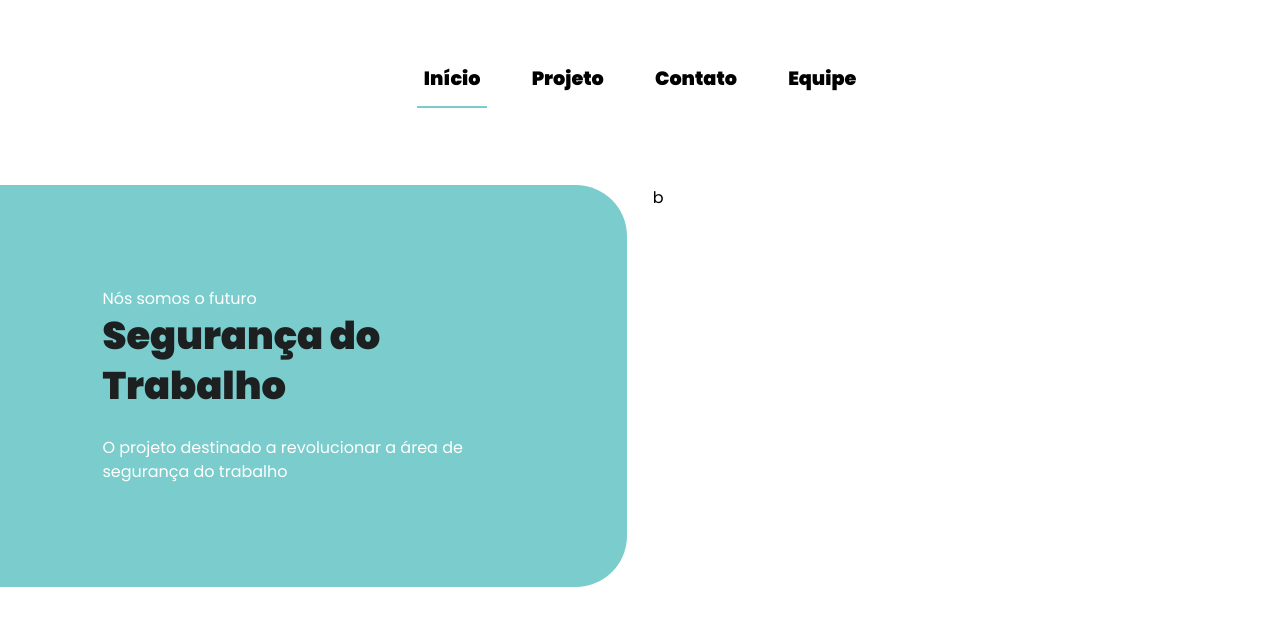
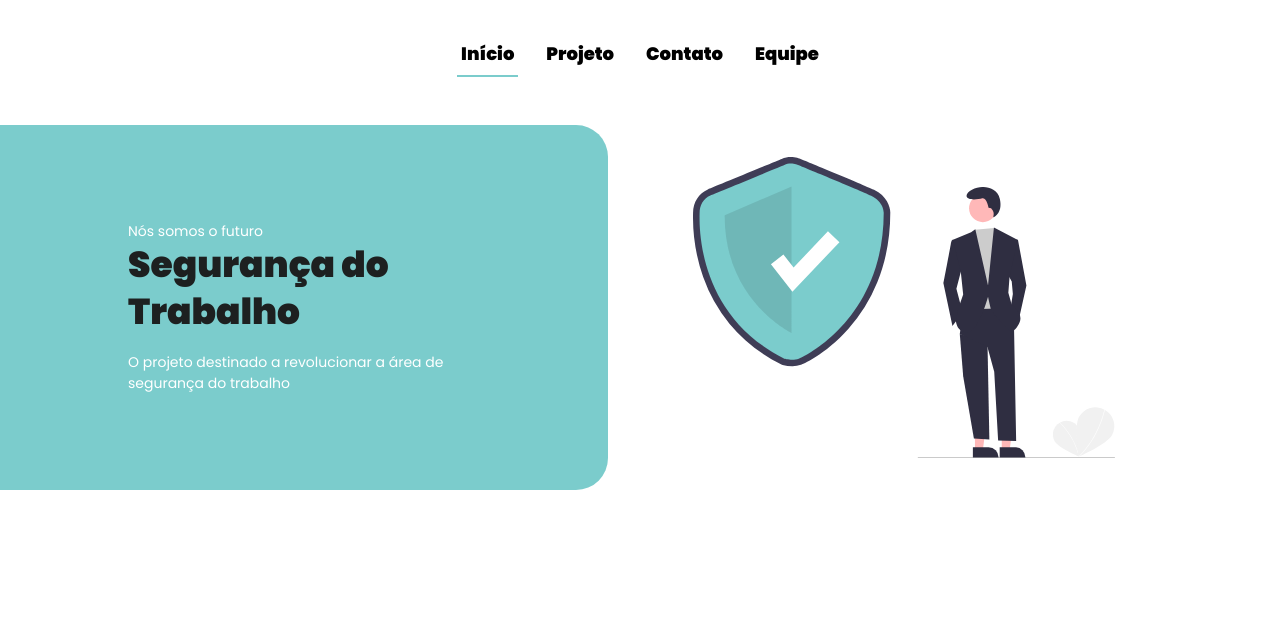
Before and after one commit to bryanmaraujo544/imcode-test, a React (Vite) app: page / in a window 1280 px wide. Shown: the top 626 px of the page. Built offline with nearby package versions, Linux system fonts and the light colour scheme.

Commit message:
feat: completing the home section

```diff
--- a/src/components/BoldText.js
+++ b/src/components/BoldText.js
@@ -1,7 +1,15 @@
 import styled from 'styled-components';
 
 export const BoldText  = styled.p`
-  font-size: 1rem;
+  font-size: 1.4rem;
   font-weight: 400;
   color: #fff;
+
+  @media (max-width: 768px) {
+    font-size: 1.2rem;
+  }
+
+  @media (max-width: 468px) {
+    font-size: 1.1rem;
+  }
 `;
--- a/src/components/Header/styles.js
+++ b/src/components/Header/styles.js
@@ -19,7 +19,7 @@ export const Container = styled.header`
 export const ListItem = styled.li`
 
   font-weight: 900;
-  font-size: 1.2rem;
+  font-size: 1.8rem;
   padding: 0 .4rem .8rem .4rem;
 
   ${({ isActive }) => isActive && css`
--- a/src/components/Title.js
+++ b/src/components/Title.js
@@ -1,8 +1,16 @@
 import styled from 'styled-components';
 
 export const Title = styled.h1`
-  font-size: 2.4rem;
+  font-size: 3.6rem;
   line-height: 1.3;
   font-weight: 900;
   color: ${({ theme }) => theme.black};
+
+  @media (max-width: 768px) {
+    font-size: 3.2rem;
+  }
+
+  @media (max-width: 468px) {
+    font-size: 2.8rem;
+  }
 `;
--- a/src/sections/Home/index.jsx
+++ b/src/sections/Home/index.jsx
@@ -2,6 +2,8 @@ import { Header } from '../../components/Header';
 import { Container, MainSection } from './styles';
 import { Title } from '../../components/Title';
 import { BoldText } from '../../components/BoldText';
+
+import SecurityImg from '../../assets/images/security-img.svg';
 
 export const Home = () => {
   return (
@@ -10,7 +12,7 @@ export const Home = () => {
       <MainSection>
         <div className="left-container">
           <BoldText className="uptitle">Nós somos o futuro</BoldText>
-          <Title>
+          <Title className="title">
             Segurança do Trabalho
           </Title>
           <BoldText className="subtitle">
@@ -19,7 +21,7 @@ export const Home = () => {
 
         </div>
         <div className="right-container">
-          b
+          <img src={SecurityImg} alt="security-img" />
         </div>
       </MainSection>
     </Container>
--- a/src/sections/Home/styles.js
+++ b/src/sections/Home/styles.js
@@ -11,12 +11,29 @@ export const MainSection = styled.div`
   display: grid;
   grid-template-columns: repeat(2, 1fr);
   margin-top: 3.2rem;
-  gap: 1.6rem;
+
+  @media (max-width: 468px) {
+    grid-template-columns: 1fr;
+  }
 
   .left-container {
-    padding: 6.4rem;
+    padding: 9.6rem;
+    padding-left: 12.8rem;
     background: ${({ theme }) => theme.green};
     border-radius: 0rem 3.2rem 3.2rem 0;
+    margin-right: 3.2rem;
+
+    @media (max-width: 768px) {
+      padding: 3.2rem;
+    }
+
+    .title {
+      max-width: 75%;
+
+      @media (max-width: 768px) {
+        max-width: 100%;
+      }
+    }
 
     .subtitle {
       margin-top: 1.6rem;
@@ -24,5 +41,23 @@ export const MainSection = styled.div`
   }
 
   .right-container {
+    padding: 1.6rem;
+    padding-right: 12.8rem;
+    display: flex;
+    align-items: center;
+    justify-content: center;
+
+    @media (max-width: 768px) {
+      padding: 3.2rem;
+    }
+
+    img {
+      width: 85%;
+      object-fit: container;
+
+      @media (max-width: 468px) {
+        width: 65%;
+      }
+    }
   }
 `;
--- a/src/styles/global.js
+++ b/src/styles/global.js
@@ -22,8 +22,16 @@ const global = createGlobalStyle`
     text-decoration: none;
   }
 
-  html: {
+  html {
     font-size: 62.5%;
+
+    @media (max-width: 768px) {
+      font-size: 8px;
+    }
+
+    @media (max-width: 468px) {
+      font-size: 6px;
+    }
   }
 
   body {
```
Also changed, not shown: src/assets/images/security-img.svg (added).
